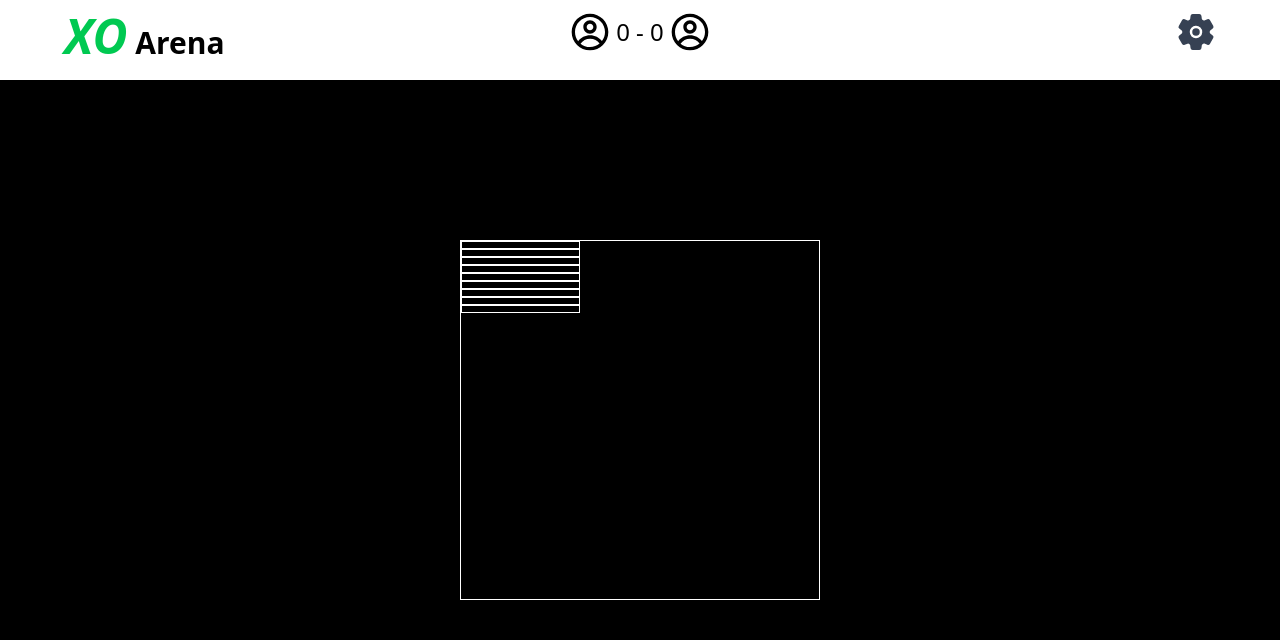
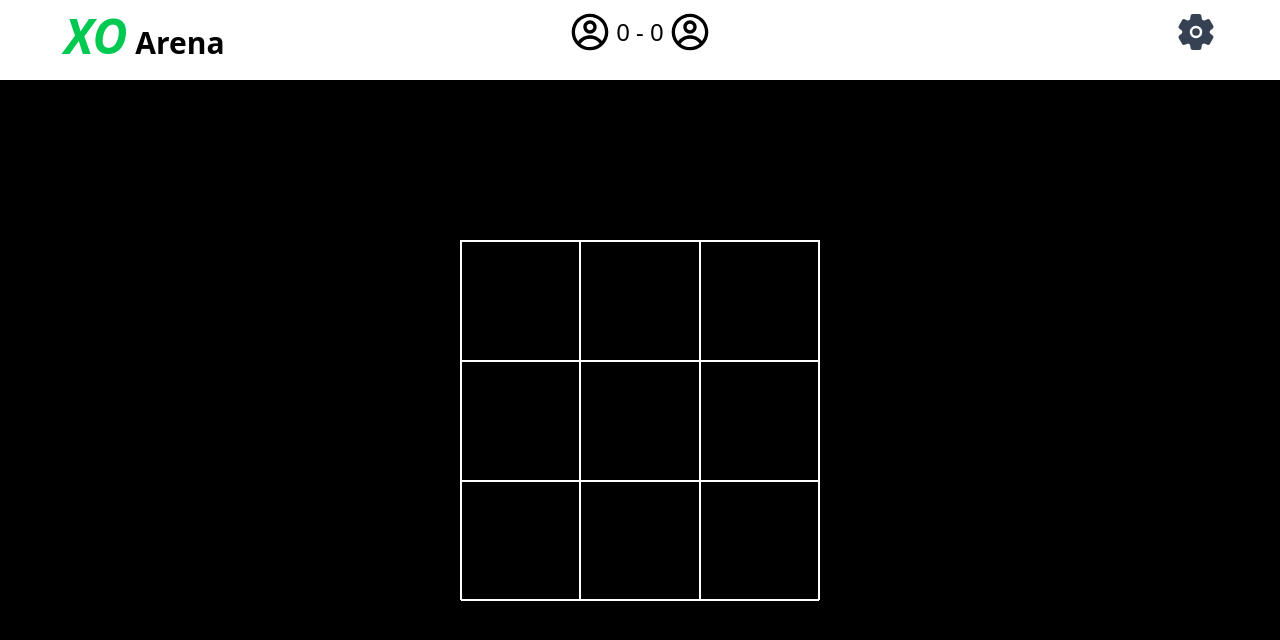
Before and after one commit to al-qunnut/XO-Arena, a React (Vite) app: page / in a window 1280 px wide. Shown: the top 640 px of the page. Built offline with nearby package versions, Linux system fonts and the light colour scheme.

Commit message:
X and O game

```diff
--- a/src/Components/Game.jsx
+++ b/src/Components/Game.jsx
@@ -1,13 +1,25 @@
+import { useState } from "react";
 import { boxes } from "./Local"
 
 const body = () => {
+  const [ value, setValue ] = useState(false);
+
+  const handleValue = (id) => {
+    const chooseValue = boxes.map((box) => {
+      return box.id === id ? {...box, open: !box.open} : box;
+    });
+    setValue(chooseValue);
+  };
+
   return (
-    <div className='m-auto mt-40 w-[70vw] md:w-90 h-90  border text-white'>
+    <div className='m-auto mt-40 w-[70vw] md:w-90 h-90 border text-white'>
+    <div className="grid grid-cols-3">
      {boxes.map((box) =>
-      <ul className='grid grid-cols-3' key={box.id} >
-        <li className="border h-2"></li>
+      <ul className='' key={box.id} >
+        <li className="border h-30 h-2" onClick={() => handleValue(box.id)}>{value}</li>
       </ul>
      )}
+    </div>
     </div>
   )
 }
--- a/src/Components/Local.jsx
+++ b/src/Components/Local.jsx
@@ -19,5 +19,4 @@ export const boxes = [
     { id: 7, name: "box7"},
     { id: 8, name: "box8"},
     { id: 9, name: "box9"},
-
 ]
```
